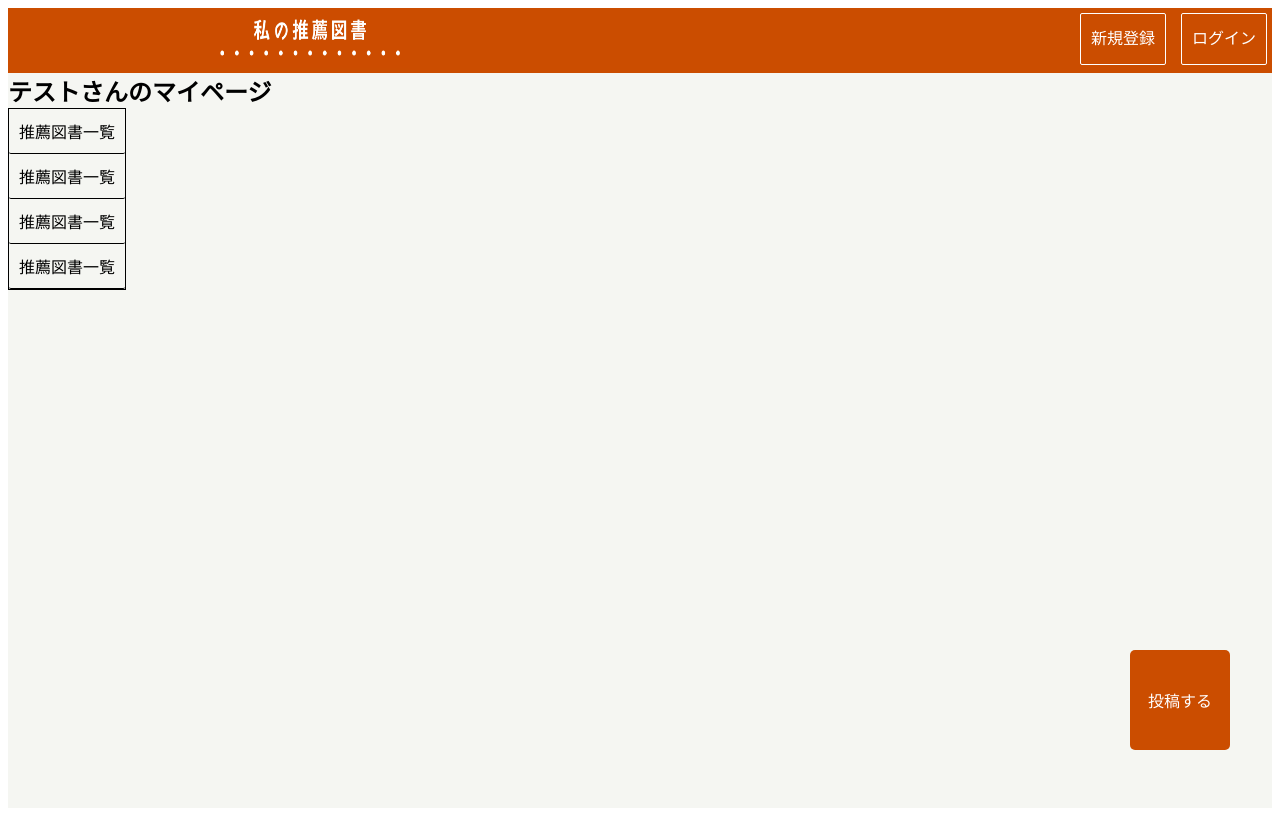
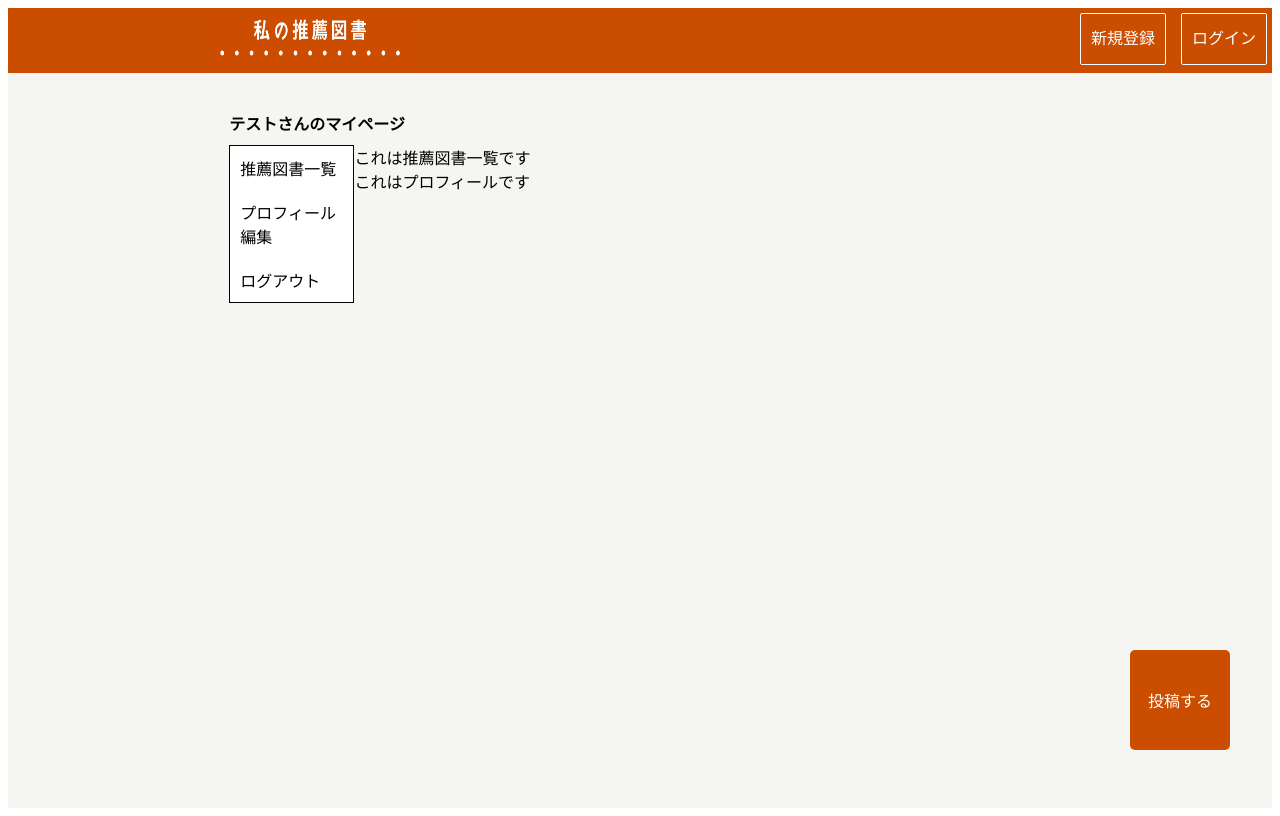
Before and after one commit to morieeeenyo/my_recommended_books, a React app in the folder frontend/: page /users/mypage in a window 1280 px wide. Built offline with nearby package versions, Linux system fonts and the light colour scheme; the HTML template or start-up script is replaced by a standard one.

Commit message:
style: styling of side bar

```diff
--- a/frontend/src/components/common/App.jsx
+++ b/frontend/src/components/common/App.jsx
@@ -10,6 +10,8 @@ import Container from './Container.jsx'
 import Index from '../books/Index.jsx'
 import NewBookModal from '../books/NewBookModal.jsx'
 import MyPage from '../users/MyPage.jsx'
+import {MyRecommendedBooks} from '../users/MyPage.jsx'
+import {Profile} from '../users/MyPage.jsx'
 
 
 class App extends React.Component {
@@ -42,11 +44,19 @@ class App extends React.Component {
                 </Index>
               </Route>
               <Route path="/users/mypage">
-                <MyPage></MyPage>
+                <MyPage>
+                  <Route path="/users/mypage/recommends">
+                    <MyRecommendedBooks></MyRecommendedBooks>
+                  </Route>
+                  <Route path="/users/mypage/profile">
+                    <Profile></Profile>
+                  </Route>
+                </MyPage>
               </Route>
             </Switch>
             <Route path="/books/new">
-              <NewBookModal></NewBookModal>
+              <NewBookModal>
+              </NewBookModal>
             </Route>
           </Container>
         </Router>
--- a/frontend/src/components/users/MyPage.jsx
+++ b/frontend/src/components/users/MyPage.jsx
@@ -7,6 +7,21 @@ import styled from 'styled-components';
 // react-routerの読み込み
 import { Link } from "react-router-dom";
 
+export function MyRecommendedBooks() {
+  return (
+    <div>
+      これは推薦図書一覧です
+    </div>
+  )
+}
+
+export function Profile() {
+  return (
+    <div>
+      これはプロフィールです
+    </div>
+  )
+}
 
 class MyPage extends React.Component {
   render () {
@@ -17,20 +32,27 @@ class MyPage extends React.Component {
         </MyPageHeader>
         <MyPageMain>
           <MyPageSideBar>
+            <ul>
+              <li>
                 <Link to="/users/:id/books">
                   推薦図書一覧
                 </Link>
+              </li>
+              <li>
                 <Link to="/users/:id/books">
-              推薦図書一覧
+                  プロフィール編集
                 </Link>
+              </li>
+              <li>
                 <Link to="/users/:id/books">
-              推薦図書一覧
+                  ログアウト
                 </Link>
-            <Link to="/users/:id/books">
-              推薦図書一覧
-            </Link>
+              </li>
+            </ul>
           </MyPageSideBar>
           <MyPageMainContent>
+            <MyRecommendedBooks></MyRecommendedBooks>
+            <Profile></Profile>
           </MyPageMainContent>
         </MyPageMain>
       </MyPageWrapper>
@@ -39,11 +61,16 @@ class MyPage extends React.Component {
 }
 
 const MyPageWrapper = styled.div`
+  width: 65%;
+  margin: 0 auto;
+  padding: 3%;
 
 `
 
-const MyPageHeader = styled.h2`
+const MyPageHeader = styled.h4`
   margin: 0;
+  font-size: 16px;
+  margin-bottom: 10px;
 `
 const MyPageMain = styled.div`
   display: flex;
@@ -53,14 +80,34 @@ const MyPageSideBar = styled.div`
   flex-direction: column;
   align-items: center;
   border: 1px solid black;
+  width: 15%;
+
+  & ul {
+    list-style: none;
+    padding: 0;
+    margin: 0;
+    background-color: #FFF;
+    width: 100%;
+  }
 
   & a {
     display: inline-block;
     padding: 10px;
-    border-bottom: 1px solid black;
     border-radius: 2px;
     text-decoration: none;
     color: #000;
+  }
+
+  & li {
+  }
+
+  & li:hover {
+    background-color: #cb4d00;
+    cursor: pointer;
+
+    & a {
+      color: #FFF;
+    }
   }
 `
 
```
Also changed, not shown: 1 other file (tests, documents, lock files or other folders). Lines whose indentation alone changed are shown as unchanged.
